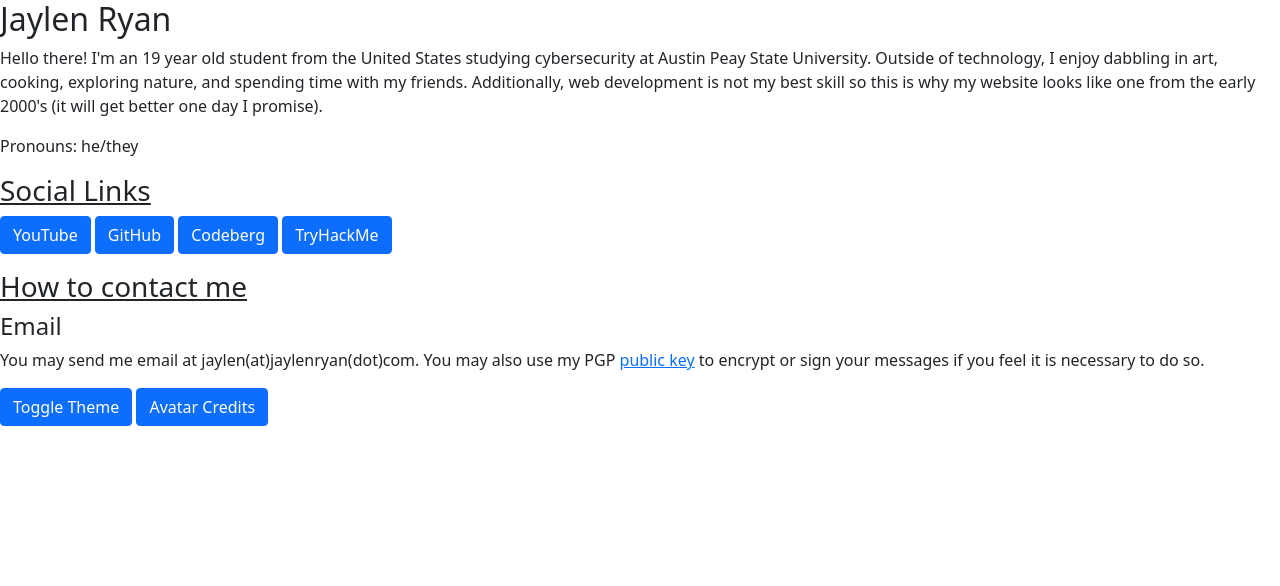
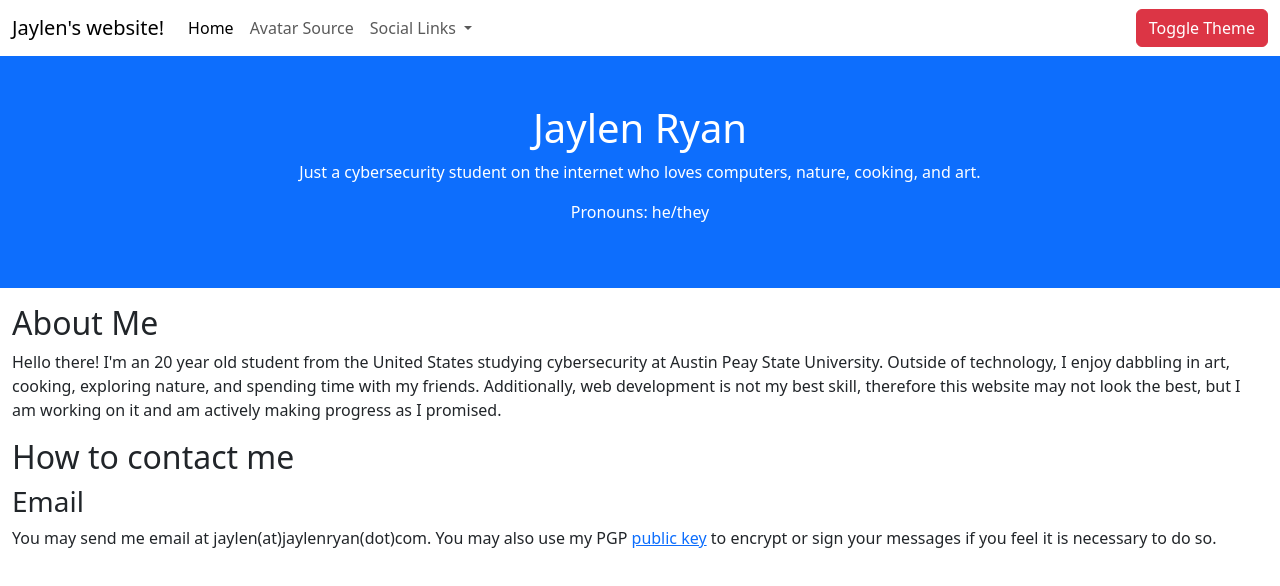
Before and after one commit to jaylenthebird/website, a plain HTML site: page index.html in a window 1280 px wide. Drawn offline with nearby package versions, Linux system fonts and the light colour scheme.

Commit message:
Massive styling improvements finally
Signed-off-by: Jaylen Ryan <jaylen@jaylenryan.com>

```diff
--- a/index.html
+++ b/index.html
@@ -3,15 +3,16 @@
 <head>
     <!--General Meta Tags-->
     <meta charset="UTF-8">
-    <meta http-equiv="X-UA-Compatible" content="IE=edge">
-    <meta name="viewport" content="width=device-width, initial-scale=1.0">
+    <meta name="viewport" content="width=device-width, initial-scale=1">
     <!--Primary Meta Tags-->
     <title>Jaylen's website</title>
     <meta name="title" content="Jaylen's website!">
     <meta name="description" content="Just a cybersecurity student on the internet who loves computers, nature, cooking, and art.">
-    <link rel="stylesheet" href="styles/theme.css">
-    <link href="https://cdn.jsdelivr.net/npm/bootstrap@5.0.2/dist/css/bootstrap.min.css" rel="stylesheet" integrity="sha384-EVSTQN3/azprG1Anm3QDgpJLIm9Nao0Yz1ztcQTwFspd3yD65VohhpuuCOmLASjC" crossorigin="anonymous">
-    <script src="scripts/darkmode.js"></script>
+    <!--<link rel="stylesheet" href="styles/theme.css">-->
+    <link href="https://cdn.jsdelivr.net/npm/bootstrap@5.3.3/dist/css/bootstrap.min.css" rel="stylesheet" integrity="sha384-QWTKZyjpPEjISv5WaRU9OFeRpok6YctnYmDr5pNlyT2bRjXh0JMhjY6hW+ALEwIH" crossorigin="anonymous">
+    <script src="https://cdn.jsdelivr.net/npm/bootstrap@5.3.3/dist/js/bootstrap.bundle.min.js" integrity="sha384-YvpcrYf0tY3lHB60NNkmXc5s9fDVZLESaAA55NDzOxhy9GkcIdslK1eN7N6jIeHz" crossorigin="anonymous"></script>
+
+    <script src="scripts/darkMode.js"></script>
     <!--Favicon-->
     <link rel="icon" href="/images/logo.png">
     <link rel="apple-touch-icon" sizes="180x180" href="/images/apple-touch-icon.png">
@@ -34,24 +35,58 @@
     <meta property="twitter:title" content="Jaylen's website!">
     <meta property="twitter:description" content="Just a cybersecurity student on the internet who loves computers, nature, cooking, and art.">
     <meta property="twitter:image" content="https://www.jaylenryan.com/images/logo.png">
-
-
 </head>
 <body>
-    <h2>Jaylen Ryan</h2>
-        <p>Hello there! I'm an 19 year old student from the United States studying cybersecurity at Austin Peay State University. Outside of technology, I enjoy dabbling in art, cooking, exploring nature, and spending time with my friends. Additionally, web development is not my best skill so this is why my website looks like one from the early 2000's (it will get better one day I promise).
-        <p>Pronouns: he/they</p>
 
-    <h3><u>Social Links</u></h3>
-        <a href="https://www.youtube.com/@jcryan" class="btn btn-primary">YouTube</a>
-        <a href="https://github.com/jaylenthebird" class="btn btn-primary">GitHub</a>
-        <a href="https://codeberg.org/jaylen" class="btn btn-primary">Codeberg</a>
-        <a href="https://tryhackme.com/p/jcryan" class="btn btn-primary">TryHackMe</a>
-        <p>
-    <h3><u>How to contact me</u></h3>
-        <h4>Email</h4>
-            <p>You may send me email at jaylen(at)jaylenryan(dot)com</a>. You may also use my PGP <a href="/.well-known/openpgpkey/hu/twa3sw33r9ywxqoh9xbpg5ptsc6snqy3">public key</a> to encrypt or sign your messages if you feel it is necessary to do so.</p>
-    <button type="button" class="btn btn-primary" onclick="toggleTheme()">Toggle Theme</button></a>
-    <a href="https://unsplash.com/photos/G7ZYCNes298" class="btn btn-primary">Avatar Credits</a>
+<nav class="navbar navbar-expand-lg navbar-light">
+    <div class="container-fluid">
+        <a class="navbar-brand" href="#">Jaylen's website!</a>
+        <button class="navbar-toggler" type="button" data-toggle="collapse" data-target="#navbarSupportedContent" aria-controls="navbarSupportedContent" aria-expanded="false" aria-label="Toggle navigation">
+            <span class="navbar-toggler-icon"></span>
+        </button>
+
+        <div class="collapse navbar-collapse" id="navbarSupportedContent">
+            <ul class="navbar-nav mr-auto mb-2 mb-lg-0">
+                <li class="nav-item">
+                    <a class="nav-link active" aria-current="page" href="#">Home</a>
+                </li>
+                <li class="nav-item">
+                    <a class="nav-link" href="https://unsplash.com/photos/G7ZYCNes298">Avatar Source</a>
+                </li>
+            <!-- Links -->
+                <li class="nav-item dropdown">
+                    <a class="nav-link dropdown-toggle" href="#" id="navbarDropdown" role="button" data-bs-toggle="dropdown" aria-expanded="false">
+                        Social Links
+                    </a>
+                    <ul class="dropdown-menu" aria-labelledby="navbarDropdown">
+                        <a class="dropdown-item" href="https://www.youtube.com/@jcryan">YouTube</a>
+                        <a class="dropdown-item" href="https://github.com/jaylenthebird">GitHub</a>
+                        <a class="dropdown-item" href="https://codeberg.org/jaylen">Codeberg</a>
+                        <a class="dropdown-item" href="https://tryhackme.com/p/jcryan">TryHackMe</a>
+                    </ul>
+                </li>
+            </ul>
+        </div>
+        <button class="btn btn-danger navbar-btn" onclick="toggleTheme()">Toggle Theme</button>
+    </div>
+</nav>
+
+<div class="container-fluid p-5 bg-primary text-white text-center">
+    <h1>Jaylen Ryan</h1>
+    <p>Just a cybersecurity student on the internet who loves computers, nature, cooking, and art.</p>
+    <p>Pronouns: he/they</p>
+</div>
+
+<div class="container-fluid mt-3">
+    <h2>About Me</h2>
+    <p>Hello there! I'm an 20 year old student from the United States studying cybersecurity at Austin Peay State University. Outside of technology, I enjoy dabbling in art, cooking, exploring nature, and spending time with my friends. Additionally, web development is not my best skill, therefore this website may not look the best, but I am working on it and am actively making progress as I promised.</p>
+</div>
+
+<div class="container-fluid mt-3">
+    <h2>How to contact me</h2>
+    <h3>Email</h3>
+    <p>You may send me email at jaylen(at)jaylenryan(dot)com</a>. You may also use my PGP <a href="/.well-known/openpgpkey/hu/twa3sw33r9ywxqoh9xbpg5ptsc6snqy3">public key</a> to encrypt or sign your messages if you feel it is necessary to do so.</p>
+</div>
+
 </body>
 </html>
--- /dev/null
+++ b/scripts/darkMode.js
@@ -0,0 +1,33 @@
+function toggleTheme() {
+    if (localStorage.theme == "dark") {
+        localStorage.theme = "light";
+        document.querySelector("html").setAttribute("data-bs-theme", "light");
+    } else {
+        localStorage.theme = "dark";
+        document.querySelector("html").setAttribute("data-bs-theme", "dark");
+    }
+}
+
+function checkTheme() {
+    if (localStorage.theme == "dark") {
+        document.querySelector("html").setAttribute("data-bs-theme", "dark");
+    }
+}
+
+function systemTheme() {
+    if (!localStorage.theme) {
+        if (window.matchMedia) {
+            if (window.matchMedia('(prefers-color-scheme: dark)').matches){
+                localStorage.theme = "dark";
+                document.querySelector("html").setAttribute("data-bs-theme", "dark");
+            } else {
+                localStorage.theme = "light";
+            }
+        }
+    }
+}
+
+document.addEventListener("DOMContentLoaded", function() {
+    systemTheme();
+    checkTheme();
+}, false);
--- a/scripts/darkmode.js
+++ /dev/null
@@ -1,31 +0,0 @@
-function toggleTheme() {
-    if (localStorage.theme == "dark") {
-        localStorage.theme = "light";
-        document.body.classList.remove("dark-mode");
-    } else {
-        localStorage.theme = "dark";
-        document.body.classList.add("dark-mode");
-    }
-    console.log("Successfully set theme to " + localStorage.theme);
-}
-
-function checkTheme() {
-    if (localStorage.theme == "dark") {
-        document.body.classList.add("dark-mode");
-    }
-}
-
-function systemTheme() {
-    if (!localStorage.theme) {
-        if (window.matchMedia) {
-            if(window.matchMedia('(prefers-color-scheme: dark)').matches){
-                document.body.classList.add("dark-mode");
-            }
-        }
-    }
-}
-
-document.addEventListener("DOMContentLoaded", function() {
-    systemTheme();
-    checkTheme();
-}, false);
```
